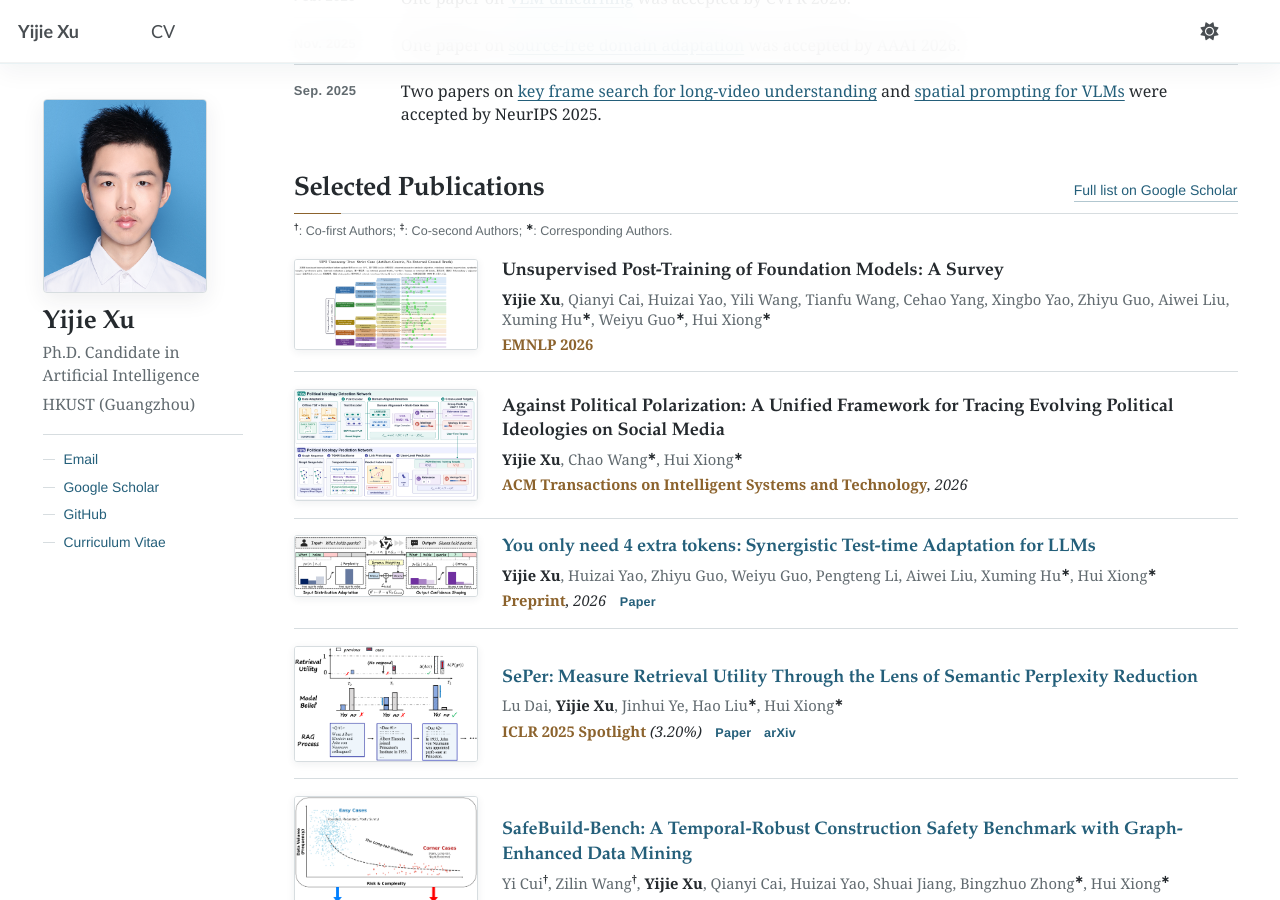
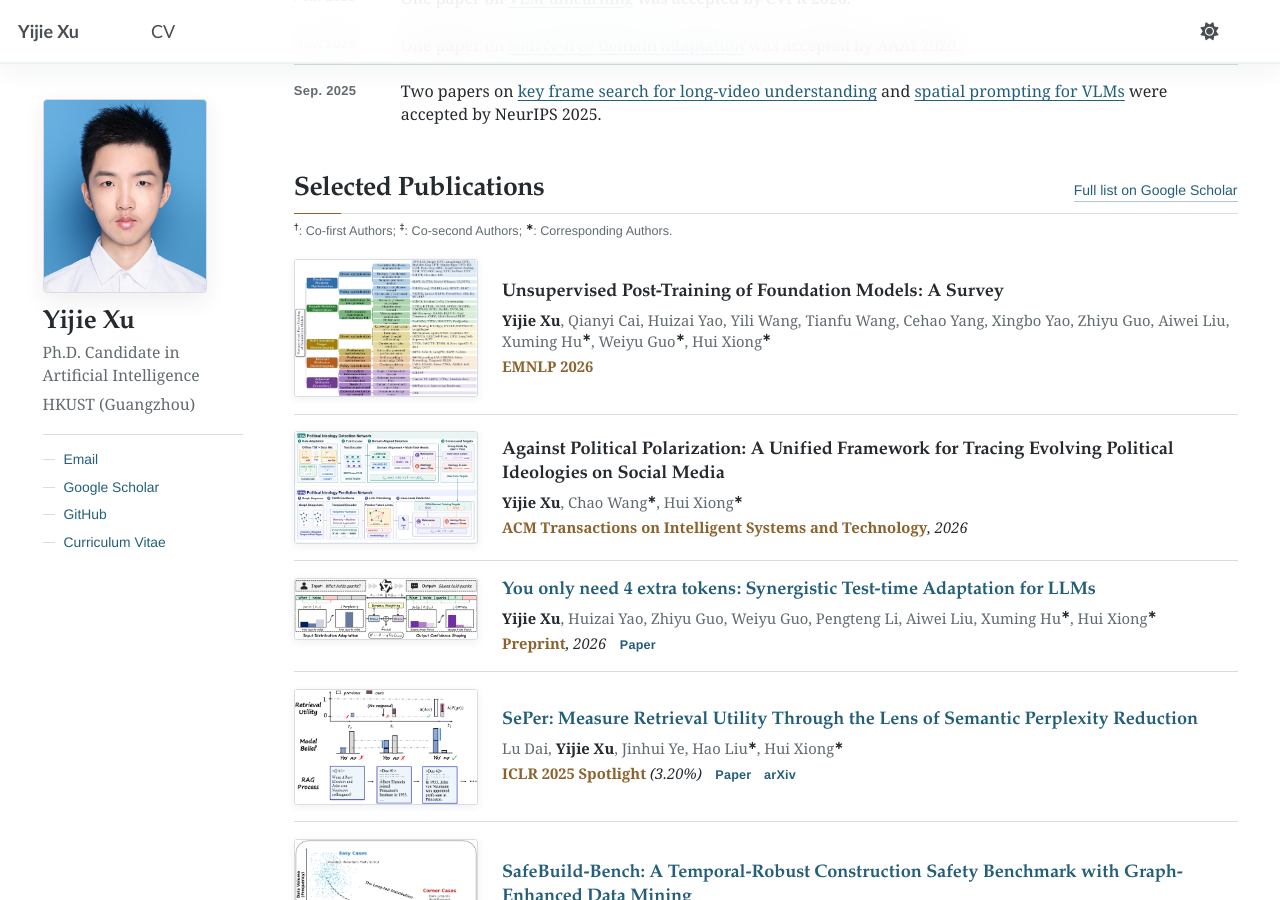
Before and after one commit to yeahjack/yeahjack.github.io, a Jekyll site: the page built from _pages/about.md, in a window 1280 px wide and 900 px high, scrolled down 614 px. Built offline with Jekyll 4.4.1, drawn with Linux system fonts in a browser that asks for light colours; a script that is not in the unit is left out.

Commit message:
Update UPT survey taxonomy figure

```diff
--- a/_pages/about.md
+++ b/_pages/about.md
@@ -562,8 +562,8 @@ redirect_from:
 
         <article class="academic-pub">
           <div class="academic-pub__figure" role="img" aria-label="Taxonomy of unsupervised post-training methods" tabindex="0">
-            <img class="academic-pub__thumbnail" src="/images/home/upt-survey-taxonomy.webp?v=3" alt="Taxonomy tree for unsupervised post-training without external ground truth">
-            <img class="academic-pub__preview" src="/images/home/upt-survey-taxonomy.webp?v=3" alt="" aria-hidden="true">
+            <img class="academic-pub__thumbnail" src="/images/home/upt-survey-taxonomy.webp?v=4" alt="Taxonomy tree for unsupervised post-training without external ground truth">
+            <img class="academic-pub__preview" src="/images/home/upt-survey-taxonomy.webp?v=4" alt="" aria-hidden="true">
           </div>
           <div class="academic-pub__content">
             <h3 class="academic-pub__title">Unsupervised Post-Training of Foundation Models: A Survey</h3>
```
Also changed, not shown: images/home/upt-survey-taxonomy.webp.
